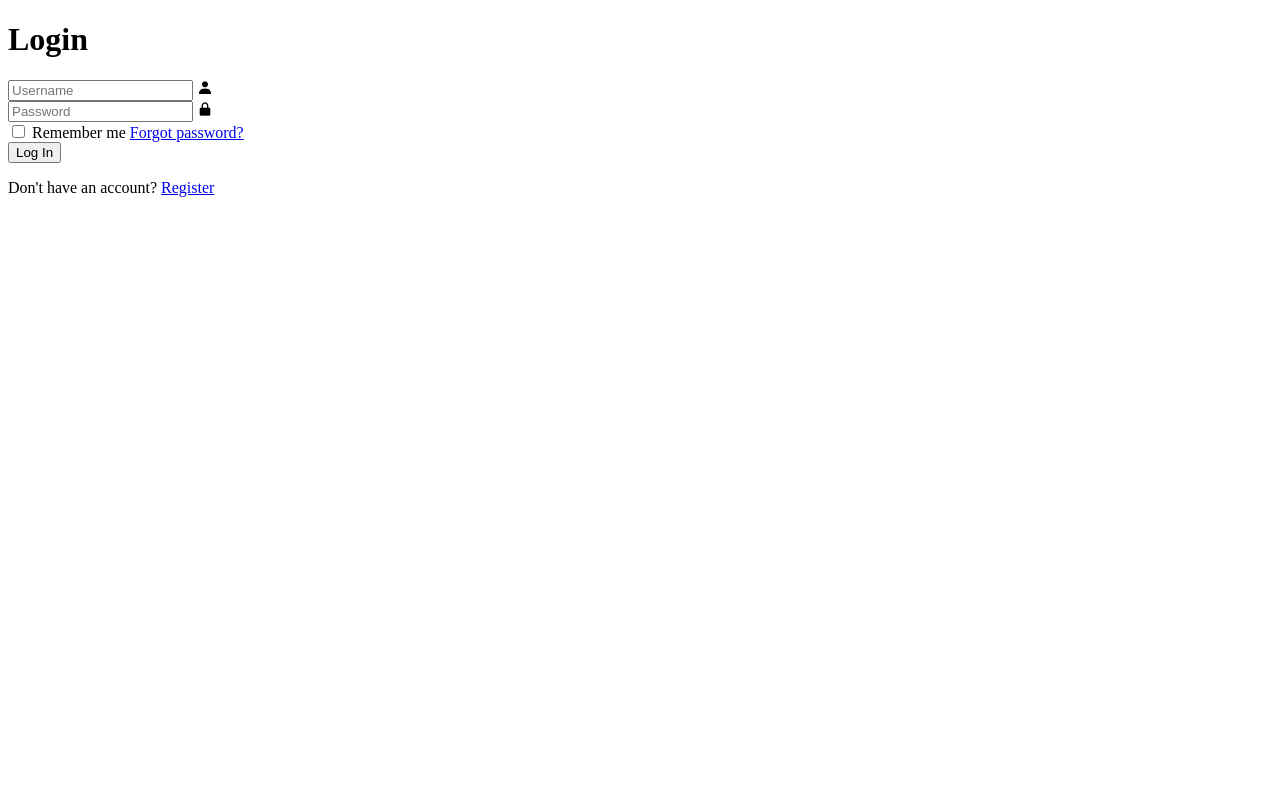
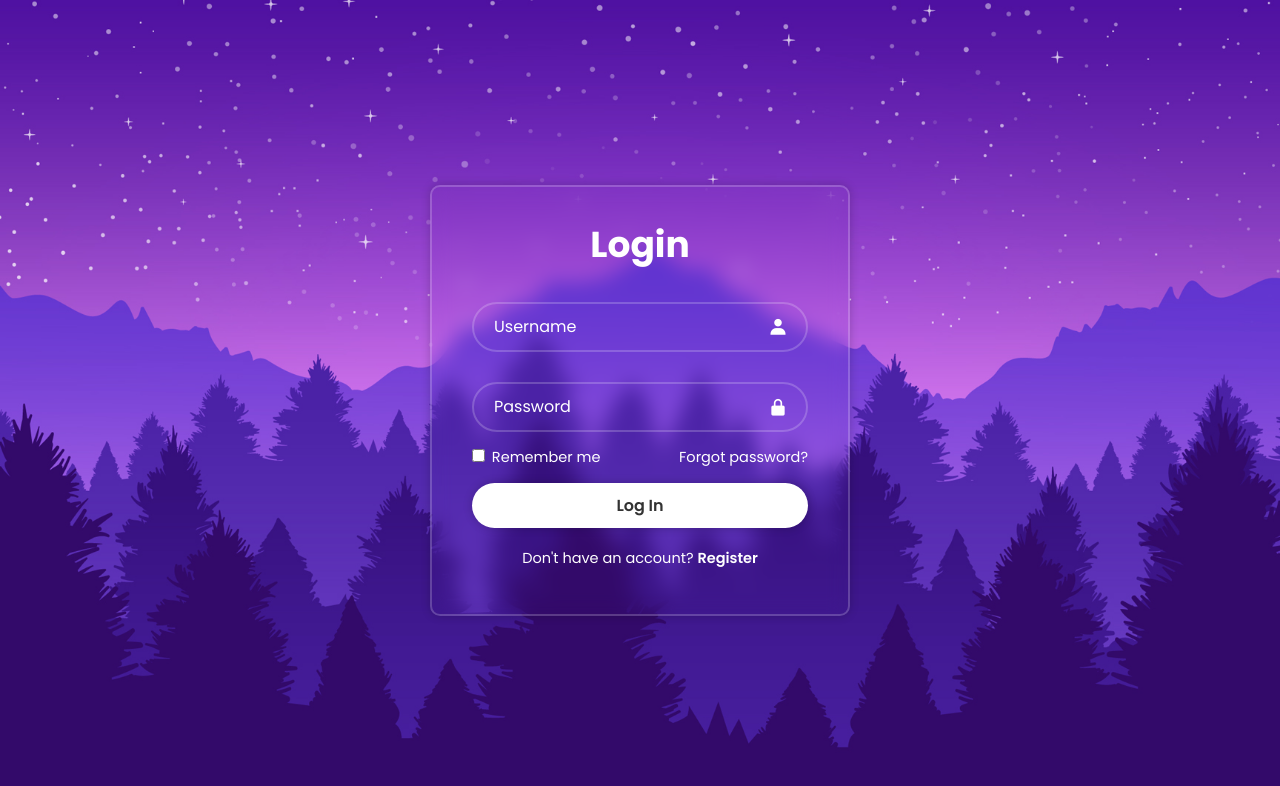
Before and after one commit to RajdeepKushwaha5/LOGIN_PAGE-USING-HTML-AND-CSS, a plain HTML site: page index.html in a window 1280 px wide. Drawn offline with nearby package versions, Linux system fonts and the light colour scheme.

Commit message:
Update index.html

```diff
--- a/index.html
+++ b/index.html
@@ -4,7 +4,7 @@
   <meta charset="UTF-8">
   <meta name="viewport" content="width=device-width, initial-scale=1.0">
   <title>Log in</title>
-  <link rel="stylesheet" href="orm.css">
+  <link rel="stylesheet" href="./form.css">
   <link href='https://unpkg.com/boxicons@2.1.4/css/boxicons.min.css' rel='stylesheet'>
 </head>
 
```
